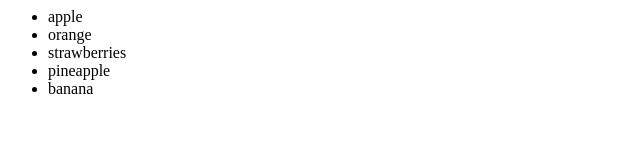
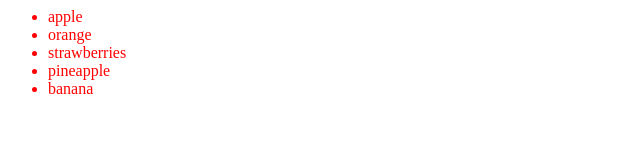
Before and after one commit to kouvasilias/new, a plain HTML site: page index.html in a window 1280 px wide. Shown: the whole page, without its empty margins (0-640 px from the left). Drawn offline with Linux system fonts and the light colour scheme.

Commit message:
added new feature

```diff
--- a/index.html
+++ b/index.html
@@ -1,4 +1,17 @@
 <html>
+
+
+	<head>
+
+	<style type="text/css">
+
+	div{
+		color:red;
+	}
+	</style>
+
+	</head>
+
 
 	<div>
 		<ul>
```
